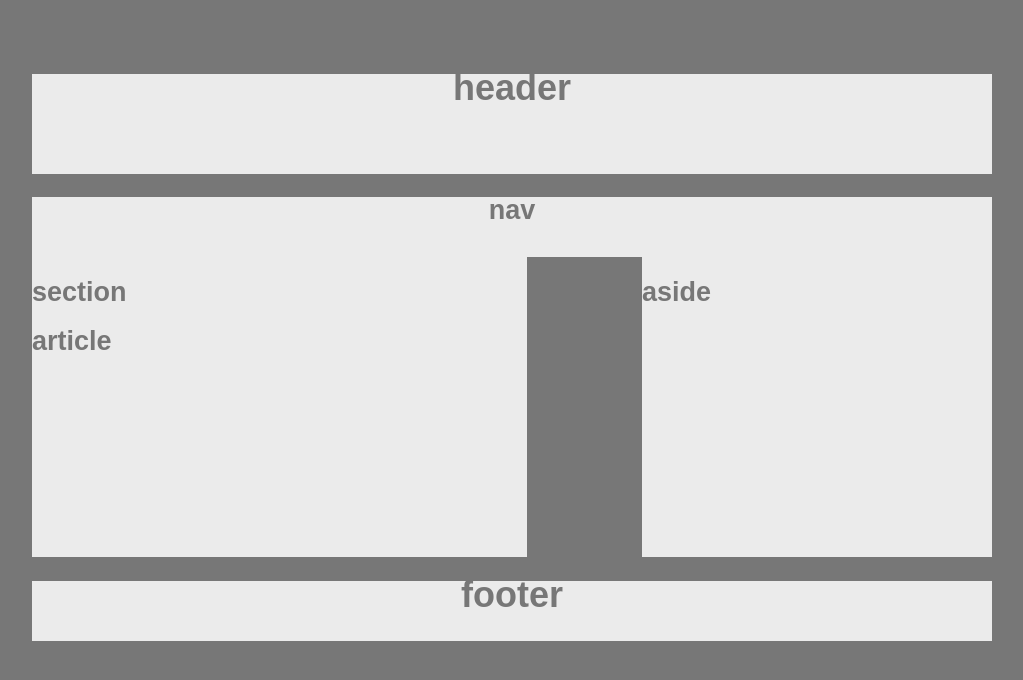
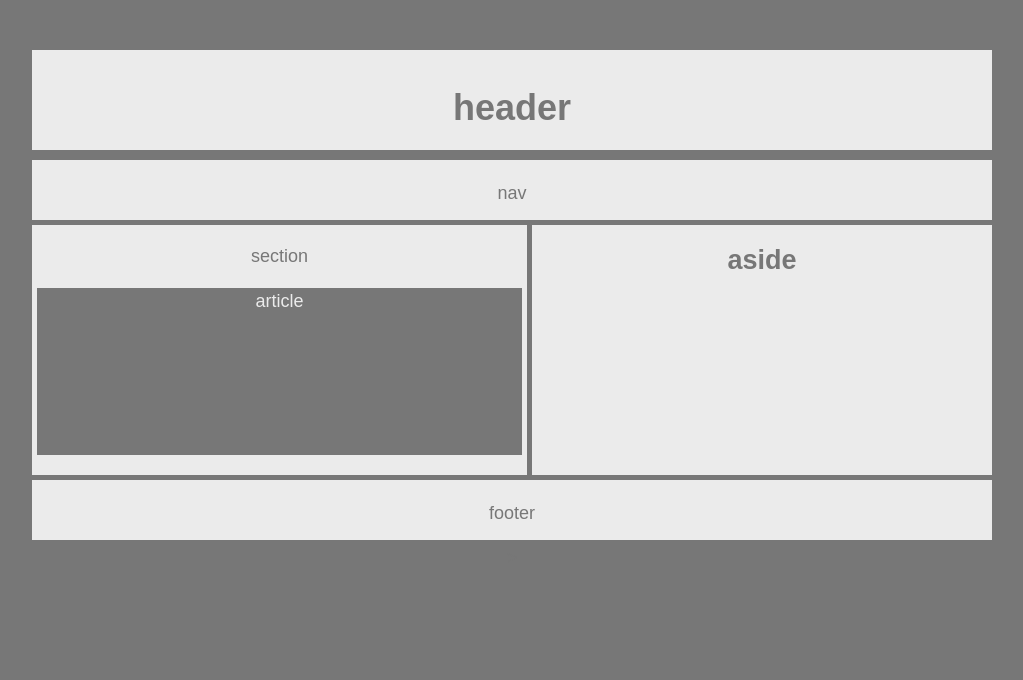
Before and after one commit to gfellouris/HW-Wireframe, a plain HTML site: page index.html in a window 1280 px wide. Shown: the whole page, without its empty margins (128-1151 px from the left). Drawn offline with Linux system fonts and the light colour scheme.

Commit message:
header, nav, section, article, aside, foot - all good! Need to add headers and p to article section to complete

```diff
--- a/index.html
+++ b/index.html
@@ -21,16 +21,16 @@
             </header>
 
             <nav>
-                <h1>nav</h1>
+                <p>nav</p>
             </nav>
         </div>
 
         <div class="clearfix">
             <section>
-                <h1>section</h1>
-                <acticle>
-                    <h1>article</h1>
-                </acticle>
+                <p>section</p>
+                <article>
+                    article
+                </article>
             </section>
 
             <aside>
@@ -39,7 +39,7 @@
         </div>
 
         <footer>
-            <h1>footer</h1>
+            <p>footer</p>>
         </footer>
     </div>
 
--- a/style.css
+++ b/style.css
@@ -1,3 +1,8 @@
+* {
+  box-sizing: border-box;
+  text-align: center;
+}
+
 .clearfix::after {
   content: " ";
   clear: both;
@@ -5,12 +10,12 @@
 }
 
 .container {
-    width:960px;
-    margin-left: auto;
-    margin-right: auto;
-    position: absolute;
-    left: 0;
-    right: 0;
+  width: 960px;
+  margin-left: auto;
+  margin-right: auto;
+  position: absolute;
+  left: 0;
+  right: 0;
 }
 
 body {
@@ -34,29 +39,23 @@ footer {
 
 header {
   height: 100px;
-  /* width: 75%; */
-  margin: auto;
+  padding: 20px;
+  margin-bottom: 10px;
+  text-align: center;
+}
+
+nav {
+  height: 60px;
+  padding: 2px;
+  margin-bottom: 5px;
   text-align: center;
 }
 
 footer {
-    height: 60px;
-    /* width: 75%; */
-    margin: auto;
-    text-align: center;
-  }
-
-nav {
   height: 60px;
-  /* width: 75%; */
-  margin: auto;
+  padding: 2px;
+  margin-top: 5px;
   text-align: center;
-}
-
-article {
-  color: #ebebeb;
-  background: #777;
-  border: solid 1px;
 }
 
 h1,
@@ -65,21 +64,28 @@ p {
   background: #ebebeb;
 }
 
+section {
+  margin: auto;
+  width: 495px;
+  height: 250px;
+  float: left;
+}
+
+article {
+  color: #ebebeb;
+  margin: 5px;
+  padding-bottom: 140px;
+  background: #777;
+}
+
 aside {
   margin: auto;
   float: right;
-  width: 350px;
-  height: 300px;
+  width: 460px;
+  height: 250px;
 }
 
-section {
-  margin: auto;
-  width: 495px;
-  height: 300px;
-  float: left;
-}
-
-@media (max-width: 960px) {
+/* @media (max-width: 960px) {
 
     aside,
     section {
@@ -95,4 +101,4 @@ section {
     .container {
         width: 100%;
     }
-}
+} */
```
